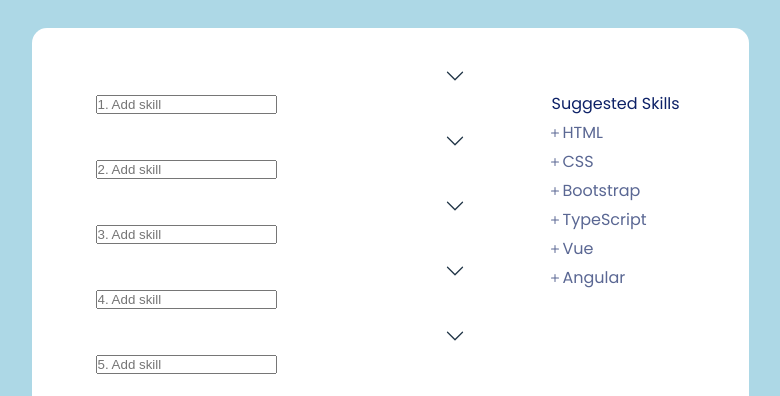
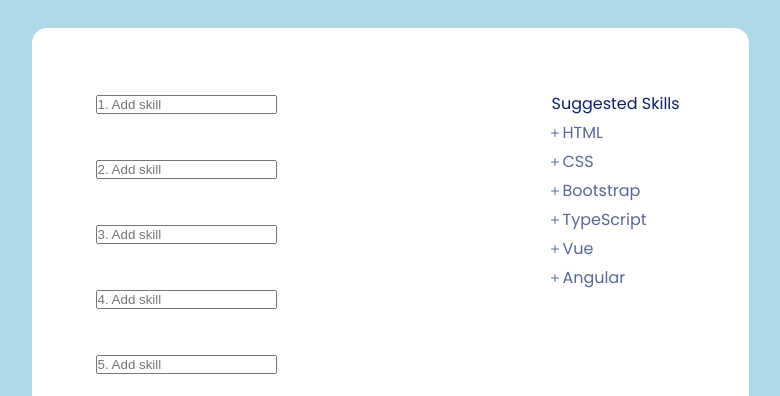
Before and after one commit to DevNik14/sortable-list-component, a React (Vite) app: page / in a window 1280 px wide. Shown: the part 188-584 px from the top of the page, without its empty margins (250-1030 px from the left). Built offline with nearby package versions, Linux system fonts and the light colour scheme.

Commit message:
refactor: remove "Down" component

```diff
--- a/src/Components/Down.jsx
+++ /dev/null
@@ -1,9 +0,0 @@
-const Down = () => {
-  return (
-    <svg xmlns="http://www.w3.org/2000/svg" width="16" height="16" fill="currentColor" className="bi bi-chevron-down" viewBox="0 0 16 16">
-      <path fillRule="evenodd" d="M1.646 4.646a.5.5 0 0 1 .708 0L8 10.293l5.646-5.647a.5.5 0 0 1 .708.708l-6 6a.5.5 0 0 1-.708 0l-6-6a.5.5 0 0 1 0-.708" />
-    </svg>
-  )
-}
-
-export default Down;
--- a/src/Components/SelectedSkillsList/SelectedSkillsList.jsx
+++ b/src/Components/SelectedSkillsList/SelectedSkillsList.jsx
@@ -1,7 +1,6 @@
 import { useState } from 'react';
 
 import Delete from '../Delete';
-import Down from '../Down';
 import SkillInput from '../SkillInput/SkillInput';
 import SuggestedSkills from '../SugegestedSkills/SugegestedSkills';
 import skillList from '../../skillList.json';
@@ -84,7 +83,6 @@
                 </span>
               </div>
               : <div className={`${styles.customSelect}`}>
-                <Down deleteSkillHandler={deleteSkillHandler} />
                 <SkillInput
                   i={i}
                   skill={skill}
```
